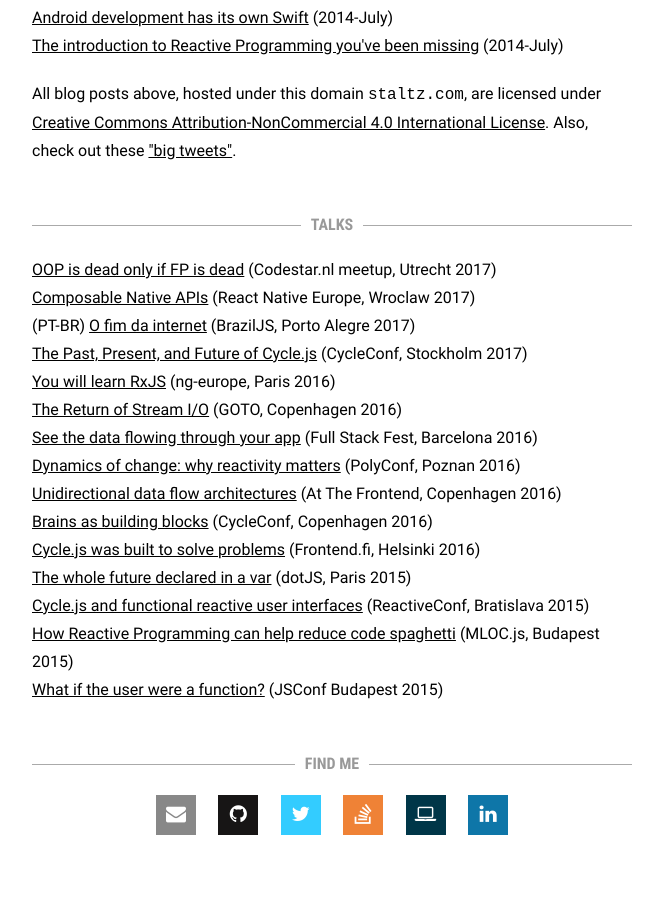
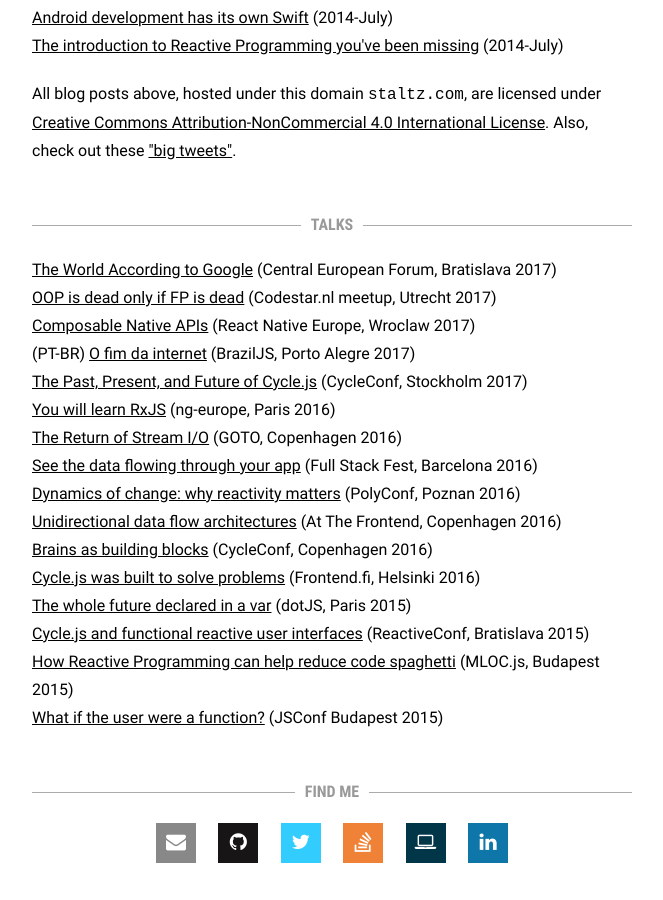
Before and after one commit to staltz/staltz.com, a Jekyll site: the page built from blog.html, in a window 1280 px wide and 900 px high, scrolled down 1157 px. Shown: the whole window, without its empty margins (308-971 px from the left). Built offline with Jekyll 4.4.1, drawn with Linux system fonts in a browser that asks for light colours.

Commit message:
Add CEF discussion panel video

```diff
--- a/blog.html
+++ b/blog.html
@@ -29,6 +29,7 @@ layout: blank
 
       <h2 id="talks" class="hr"><span class="hr">TALKS</span></h2>
       <p>
+        <a href="https://www.youtube.com/watch?v=VEXN2JZ_aDc">The World According to Google</a> (Central European Forum, Bratislava 2017)<br />
         <a href="https://www.youtube.com/watch?v=wdP-Sl-im70">OOP is dead only if FP is dead</a> (Codestar.nl meetup, Utrecht 2017)<br />
         <a href="https://www.youtube.com/watch?v=YnRALIjnRM4">Composable Native APIs</a> (React Native Europe, Wroclaw 2017)<br />
         (PT-BR) <a href="https://www.youtube.com/watch?v=CcDMWrH6VHU">O fim da internet</a> (BrazilJS, Porto Alegre 2017)<br />
```
